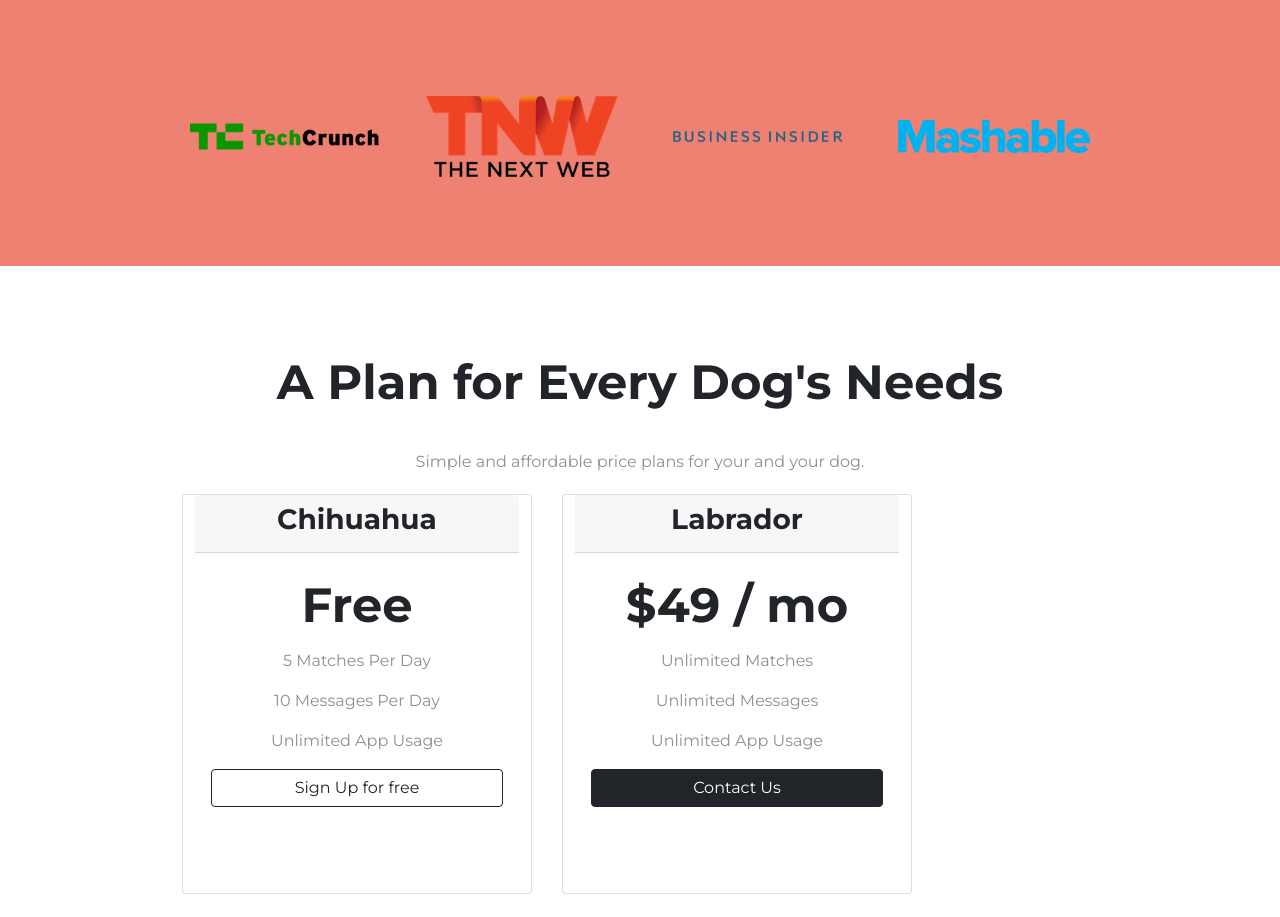
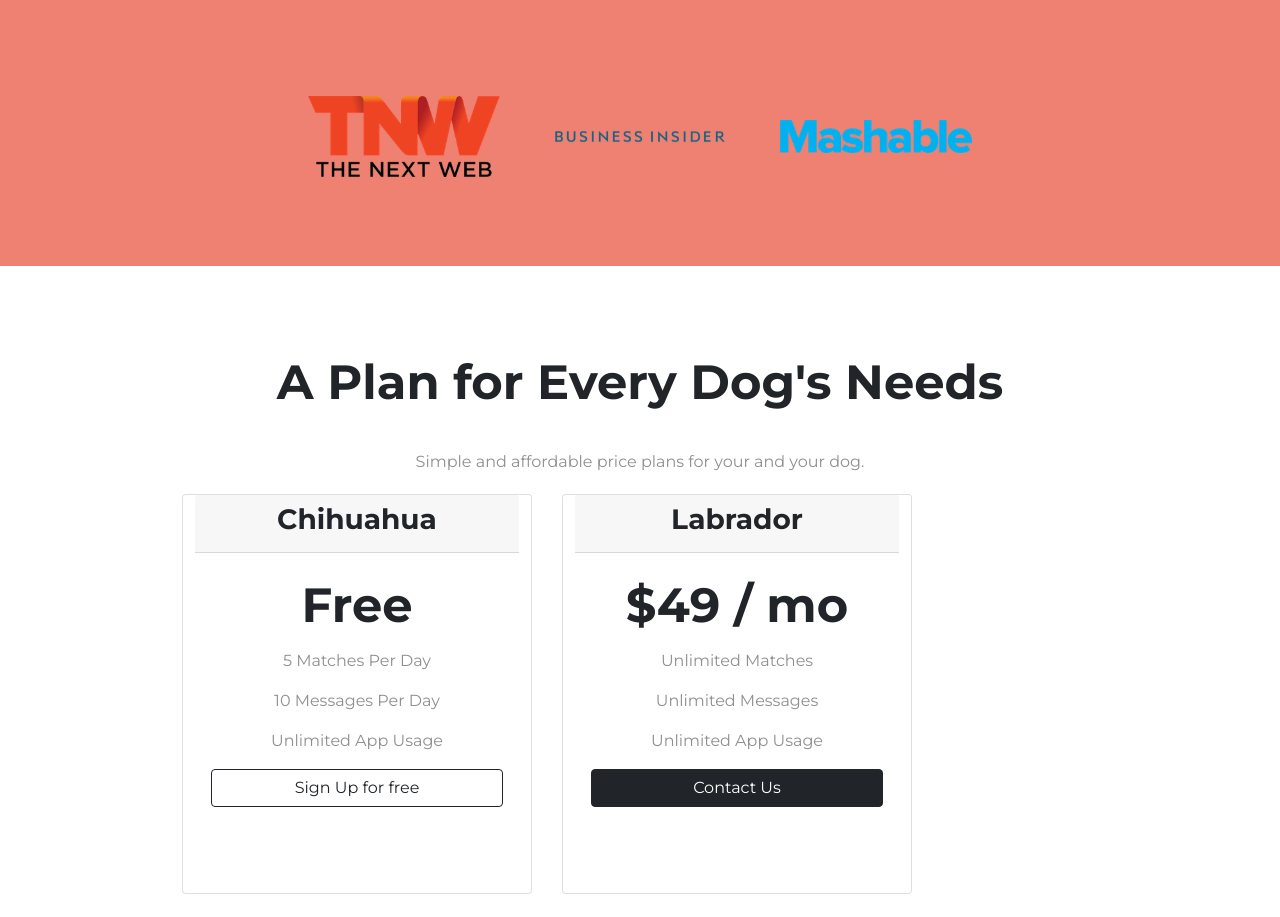
Before and after one commit to stav-rabinovich/tindog, a plain HTML site: page index.html in a window 1280 px wide. Shown: the part 1640-2557 px from the top of the page. Drawn offline with nearby package versions, Linux system fonts and the light colour scheme.

Commit message:
Update index.html

```diff
--- a/index.html
+++ b/index.html
@@ -121,7 +121,6 @@
   <!-- Press -->
 
   <section class="colored-section" id="press">
-    <img class=press-images src="images/techcrunch.png" alt="tc-logo">
     <img class=press-images src="images/tnw.png" alt="tnw-logo">
     <img class=press-images src="images/bizinsider.png" alt="biz-insider-logo">
     <img class=press-images src="images/mashable.png" alt="mashable-logo">
```
